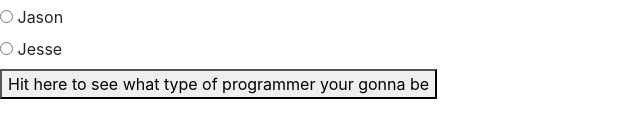
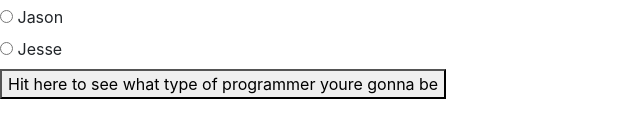
Before and after one commit to jessecallahan/programmingwebsite, a plain HTML site: page index.html in a window 1280 px wide. Shown: the part 595-732 px from the top of the page, 0-640 px from the left. Drawn offline with Linux system fonts and the light colour scheme.

Commit message:
Update index.html

```diff
--- a/index.html
+++ b/index.html
@@ -95,7 +95,7 @@
     </div>
   </form>
 
-  <button type="button" name="button">Hit here to see what type of programmer your gonna be</button>
+  <button type="button" name="button">Hit here to see what type of programmer youre gonna be</button>
 
 
   <div>
```
